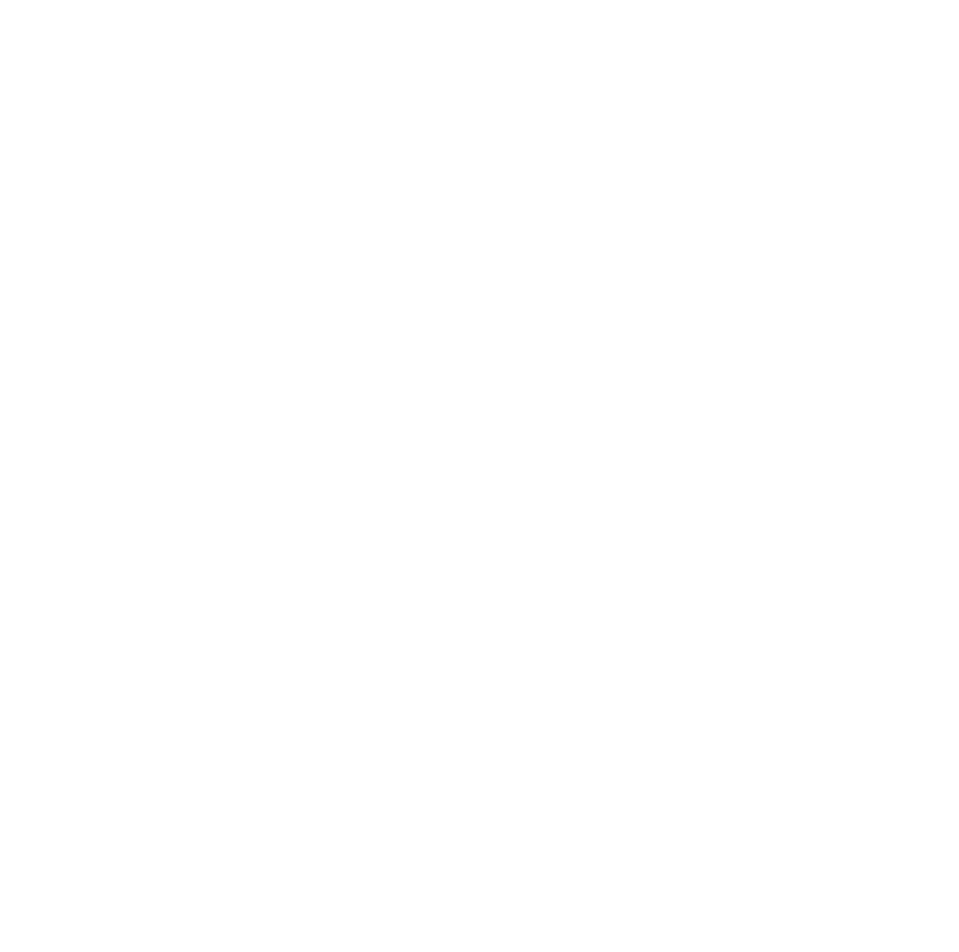
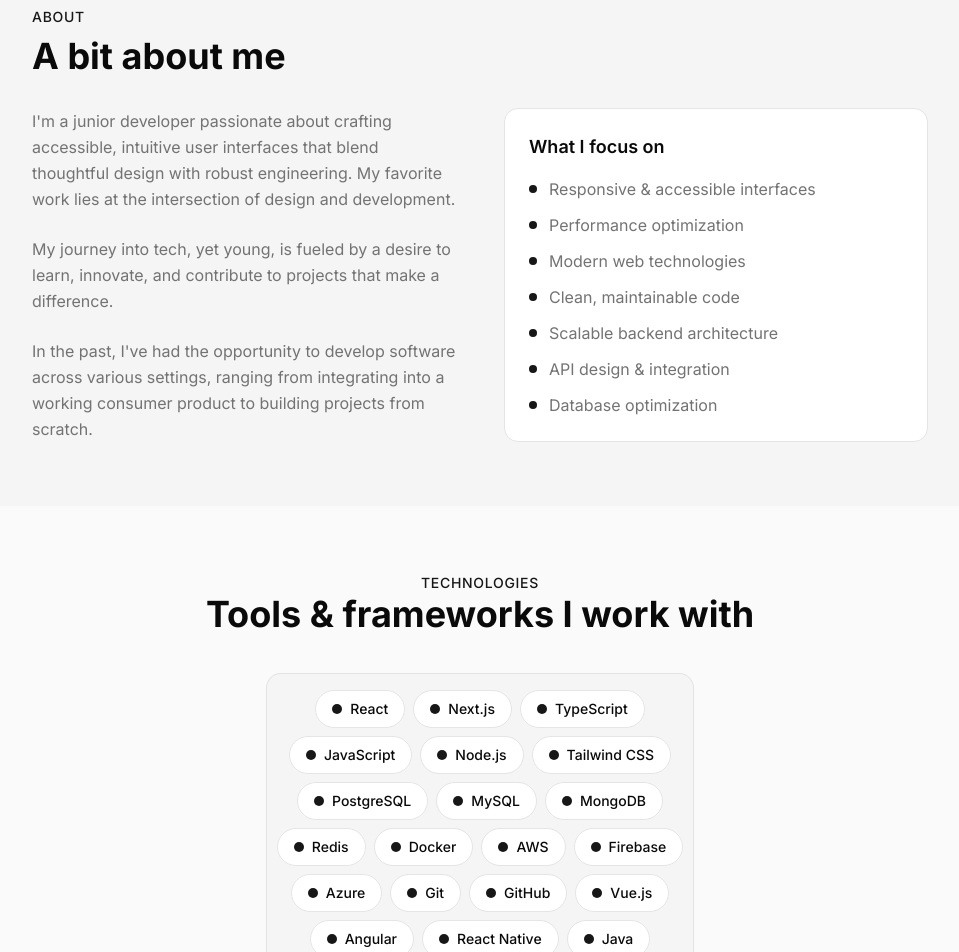
Before and after one commit to NicNickca/portfolio, a Next.js app in the folder portfolio/: page /en in a window 1280 px wide. Shown: the part 860-1812 px from the top of the page, without its empty margins (160-1119 px from the left). Before the commit the page ends 800 px from the top, so only its background shows below. Built offline with nearby package versions, Linux system fonts and the light colour scheme.

Commit message:
feat: add MoreInfo and Skills components, update navbar links

```diff
--- a/portfolio/app/[locale]/components/about-section.tsx
+++ b/portfolio/app/[locale]/components/about-section.tsx
@@ -9,7 +9,7 @@
   return (
     <section
       id="about"
-      className="min-h-screen flex flex-col justify-center pt-20 pb-16"
+      className="min-h-screen flex flex-col justify-center pt-20 pb-16 "
     >
       <div className="container mx-auto px-6">
         <div className="max-w-3xl">
--- /dev/null
+++ b/portfolio/app/[locale]/components/more-info.tsx
@@ -0,0 +1,88 @@
+"use client";
+import { useTranslations } from "next-intl";
+
+export default function MoreInfo() {
+  const t = useTranslations("MoreInfoData");
+
+  return (
+    <section id="more-info" className="w-full px-6 py-16 bg-secondary ">
+      <div>
+        <div className="max-w-4xl mx-auto">
+          <span className="text-primary text-sm font-medium uppercase tracking-wider">
+            {t("sectionLabel")}
+          </span>
+          <h2 className="text-3xl md:text-4xl font-bold text-foreground mt-2 mb-8">
+            {t("heading")}
+          </h2>
+
+          <div className="grid md:grid-cols-2 gap-12">
+            <div className="space-y-6 text-muted-foreground leading-relaxed">
+              <p>{t("paragraph1")}</p>
+              <p>{t("paragraph2")}</p>
+              <p>{t("paragraph3")}</p>
+            </div>
+
+            <div className="space-y-6">
+              <div className="p-6 bg-card rounded-xl border border-border">
+                <h3 className="text-lg font-semibold text-foreground mb-4">
+                  {t("focusHeading")}
+                </h3>
+                <ul className="space-y-3 text-muted-foreground">
+                  <li
+                    key={t("focusItems.UI")}
+                    className="flex items-center gap-3"
+                  >
+                    <span className="w-2 h-2 bg-primary rounded-full" />
+                    {t("focusItems.UI")}
+                  </li>
+                  <li
+                    key={t("focusItems.Optimization")}
+                    className="flex items-center gap-3"
+                  >
+                    <span className="w-2 h-2 bg-primary rounded-full" />
+                    {t("focusItems.Optimization")}
+                  </li>
+                  <li
+                    key={t("focusItems.Technologies")}
+                    className="flex items-center gap-3"
+                  >
+                    <span className="w-2 h-2 bg-primary rounded-full" />
+                    {t("focusItems.Technologies")}
+                  </li>
+                  <li
+                    key={t("focusItems.CleanCode")}
+                    className="flex items-center gap-3"
+                  >
+                    <span className="w-2 h-2 bg-primary rounded-full" />
+                    {t("focusItems.CleanCode")}
+                  </li>
+                  <li
+                    key={t("focusItems.Backend")}
+                    className="flex items-center gap-3"
+                  >
+                    <span className="w-2 h-2 bg-primary rounded-full" />
+                    {t("focusItems.Backend")}
+                  </li>
+                  <li
+                    key={t("focusItems.API")}
+                    className="flex items-center gap-3"
+                  >
+                    <span className="w-2 h-2 bg-primary rounded-full" />
+                    {t("focusItems.API")}
+                  </li>
+                  <li
+                    key={t("focusItems.Database")}
+                    className="flex items-center gap-3"
+                  >
+                    <span className="w-2 h-2 bg-primary rounded-full" />
+                    {t("focusItems.Database")}
+                  </li>
+                </ul>
+              </div>
+            </div>
+          </div>
+        </div>
+      </div>
+    </section>
+  );
+}
--- a/portfolio/app/[locale]/components/navbar.tsx
+++ b/portfolio/app/[locale]/components/navbar.tsx
@@ -24,7 +24,7 @@
   const t = useTranslations("Navbar");
 
   const navLinks = [
-    { name: t("about"), href: "#about" },
+    { name: t("about"), href: "#more-info" },
     { name: t("skills"), href: "#skills" },
     { name: t("projects"), href: "#projects" },
     { name: t("experience"), href: "#experience" },
@@ -41,8 +41,8 @@
       )}
     >
       <nav className="container mx-auto px-6 py-4 flex items-center justify-between">
-        <Link href="#hero">
-          <Card className="text-xl font-bold text-foreground hover:text-primary transition-colors px-2 py-1">
+        <Link href="#about">
+          <Card className="text-xl font-bold text-foreground hover:text-primary transition-colors px-2 py-1 rounded-sm">
             NMS
           </Card>
         </Link>
--- /dev/null
+++ b/portfolio/app/[locale]/components/skills.tsx
@@ -0,0 +1,68 @@
+"use client";
+
+import { Card } from "@/components/ui/card";
+
+import { useTranslations } from "next-intl";
+
+const technologies = [
+  "React",
+  "Next.js",
+  "TypeScript",
+  "JavaScript",
+  "Node.js",
+  "Tailwind CSS",
+  "PostgreSQL",
+  "MySQL",
+  "MongoDB",
+  "Redis",
+  "Docker",
+  "AWS",
+  "Firebase",
+  "Azure",
+  "Git",
+  "GitHub",
+  "Vue.js",
+  "Angular",
+  "React Native",
+  "Java",
+  "Python",
+  "Kotlin",
+  "Bootstrap",
+  "LitElement",
+];
+
+function Pill({ name }: { name: string }) {
+  return (
+    <div className="inline-flex items-center gap-2 rounded-full border border-border bg-background px-4 py-2 text-sm font-medium text-foreground hover:border-primary hover:bg-secondary hover:text-primary-foreground transition-colors">
+      <span className="inline-flex h-2.5 w-2.5 rounded-full bg-primary" />
+      <span className="truncate">{name}</span>
+    </div>
+  );
+}
+
+export default function Skills() {
+  const t = useTranslations("Skills");
+
+  return (
+    <section id="skills" className="py-16 bg-primary-foreground ">
+      <div className="flex flex-col items-center justify-center w-full">
+        <div className="mb-10 max-w-3xl text-center">
+          <span className="text-primary text-sm font-medium uppercase tracking-wider">
+            {t("technologies")}
+          </span>
+          <h2 className="text-3xl md:text-4xl font-bold text-foreground">
+            {t("tools")}
+          </h2>
+        </div>
+
+        <Card className="flex items-center gap-4 dark:bg-secondary-foreground bg-secondary w-4/5 sm:w-2/3 md:w-1/3">
+          <div className="w-full flex flex-wrap gap-2 justify-center">
+            {technologies.map((tech) => (
+              <Pill key={tech} name={tech} />
+            ))}
+          </div>
+        </Card>
+      </div>
+    </section>
+  );
+}
--- a/portfolio/app/[locale]/page.tsx
+++ b/portfolio/app/[locale]/page.tsx
@@ -1,5 +1,7 @@
 import AboutSection from "./components/about-section";
+import MoreInfo from "./components/more-info";
 import { Navbar } from "./components/navbar";
+import Skills from "./components/skills";
 
 export default function Home() {
   return (
@@ -7,6 +9,8 @@
       <Navbar />
       <main>
         <AboutSection />
+        <MoreInfo />
+        <Skills />
       </main>
     </>
   );
--- a/portfolio/messages/en.json
+++ b/portfolio/messages/en.json
@@ -13,7 +13,28 @@
     "skills": "Skills",
     "projects": "Projects",
     "experience": "Experience",
-    "contact": "Contact"
-    ,"getInTouch": "Get in Touch"
+    "contact": "Contact",
+    "getInTouch": "Get in Touch"
+  },
+  "MoreInfoData": {
+    "sectionLabel": "About",
+    "heading": "A bit about me",
+    "paragraph1": "I'm a junior developer passionate about crafting accessible, intuitive user interfaces that blend thoughtful design with robust engineering. My favorite work lies at the intersection of design and development.",
+    "paragraph2": "My journey into tech, yet young, is fueled by a desire to learn, innovate, and contribute to projects that make a difference.",
+    "paragraph3": "In the past, I've had the opportunity to develop software across various settings, ranging from integrating into a working consumer product to building projects from scratch.",
+    "focusHeading": "What I focus on",
+    "focusItems": {
+      "UI": "Responsive & accessible interfaces",
+      "Optimization": "Performance optimization",
+      "Technologies": "Modern web technologies",
+      "CleanCode": "Clean, maintainable code",
+      "Backend": "Scalable backend architecture",
+      "API": "API design & integration",
+      "Database": "Database optimization"
+    }
+  },
+  "Skills": {
+    "technologies": "Technologies",
+    "tools": "Tools & frameworks I work with"
   }
 }
--- a/portfolio/messages/es.json
+++ b/portfolio/messages/es.json
@@ -15,5 +15,26 @@
     "experience": "Experiencia",
     "contact": "Contacto",
     "getInTouch": "Ponte en contacto"
+  },
+  "MoreInfoData": {
+    "sectionLabel": "Acerca de",
+    "heading": "Un poco sobre mí",
+    "paragraph1": "Soy un desarrollador junior apasionado por crear interfaces de usuario accesibles e intuitivas que combinan un diseño moderno con tecnologías . Mi trabajo favorito se encuentra en la intersección entre diseño y desarrollo.",
+    "paragraph2": "Mi camino en el mundo tech, aunque aún es joven, está impulsado por el deseo de aprender, innovar y contribuir en proyectos que marcan la diferencia.",
+    "paragraph3": "En el pasado, he tenido la oportunidad de desarrollar software en distintos contextos, desde integrarme en un producto de consumo en funcionamiento hasta construir proyectos desde cero.",
+    "focusHeading": "En qué me enfoco",
+    "focusItems": {
+      "UI": "Interfaces responsivas y accesibles",
+      "Optimization": "Optimización de rendimiento",
+      "Technologies": "Tecnologías web modernas",
+      "CleanCode": "Código limpio y fácil de mantener",
+      "Backend": "Arquitectura backend escalable",
+      "API": "Diseño e integración de APIs",
+      "Database": "Optimización de bases de datos"
+    }
+  },
+  "Skills": {
+    "technologies": "Tecnologías",
+    "tools": "Herramientas y frameworks con los que trabajo"
   }
 }
```
